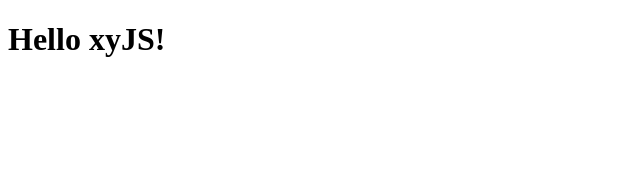
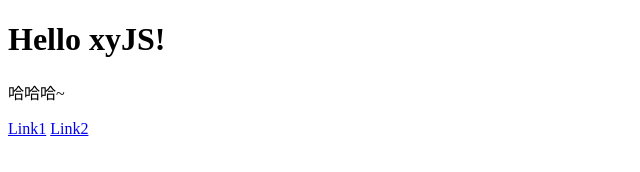
Before and after one commit to Jimco/xyjs, a website: page examples/index.html in a window 1280 px wide. Shown: the whole page, without its empty margins (0-640 px from the left). Drawn offline with Linux system fonts and the light colour scheme.

Commit message:
demo更新

```diff
--- a/examples/index.html
+++ b/examples/index.html
@@ -16,6 +16,10 @@
 <body>
   <h1>Hello xyJS!</h1>
 
+  <p class="parent">哈哈哈~</p>
+  <a id="link" href="#">Link1</a>
+  <a id="link" href="#">Link2</a>
+
   <div class="parent">
     <div class="child1">
       <div class="child3"></div>
```
